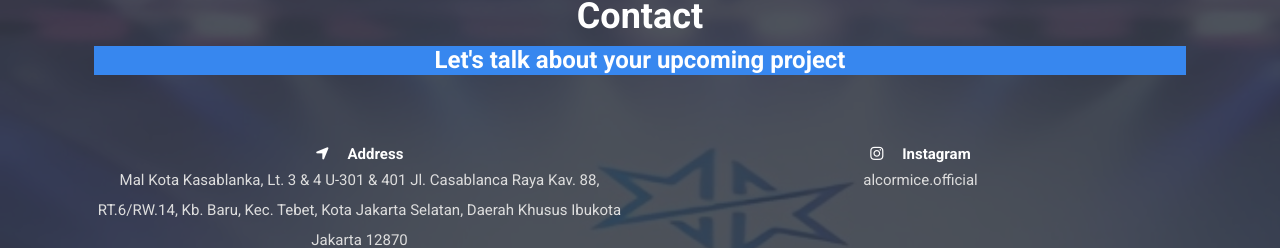
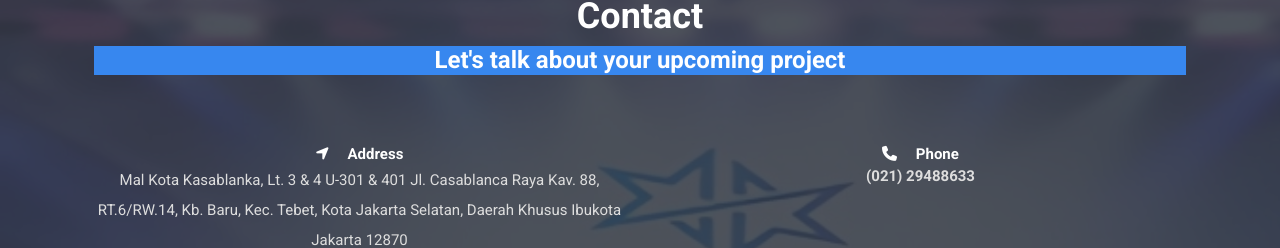
Before and after one commit to alcormice/alcormice.github.io, a plain HTML site: page index.html in a window 1280 px wide. Shown: the part 6171-6419 px from the top of the page. Drawn offline with nearby package versions, Linux system fonts and the light colour scheme.

Commit message:
Update index.html

```diff
--- a/index.html
+++ b/index.html
@@ -331,8 +331,8 @@
 								Baru, Kec. Tebet, Kota Jakarta Selatan, Daerah Khusus Ibukota Jakarta 12870</p>
 						</div>
 						<div class="col-md-6">
-							<div class="contact-phone"><i class="fa fa-instagram"></i> Instagram</div>
-							<p>alcormice.official</p>
+							<div class="contact-phone"><i class="fa fa-phone"></i> Phone</div>
+							<b>(021) 29488633</b>
 						</div>
 					</div>
 				</div>
```
